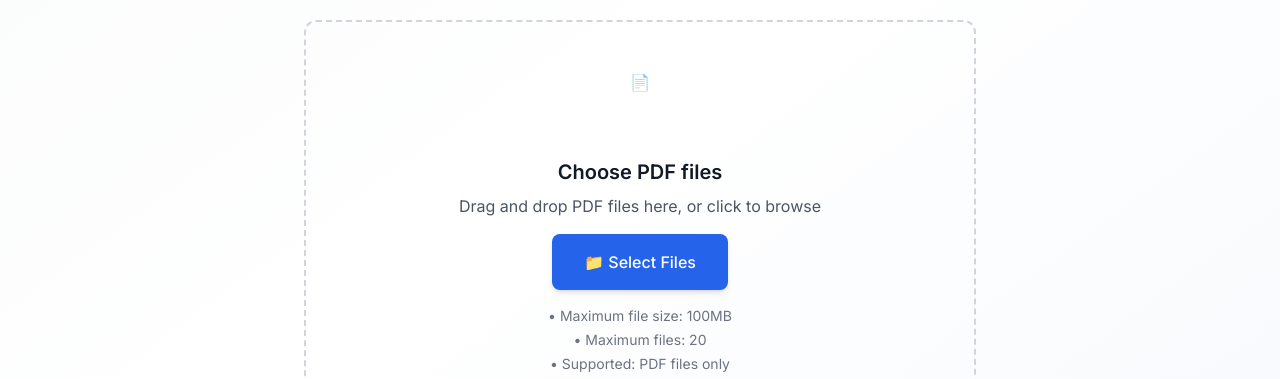
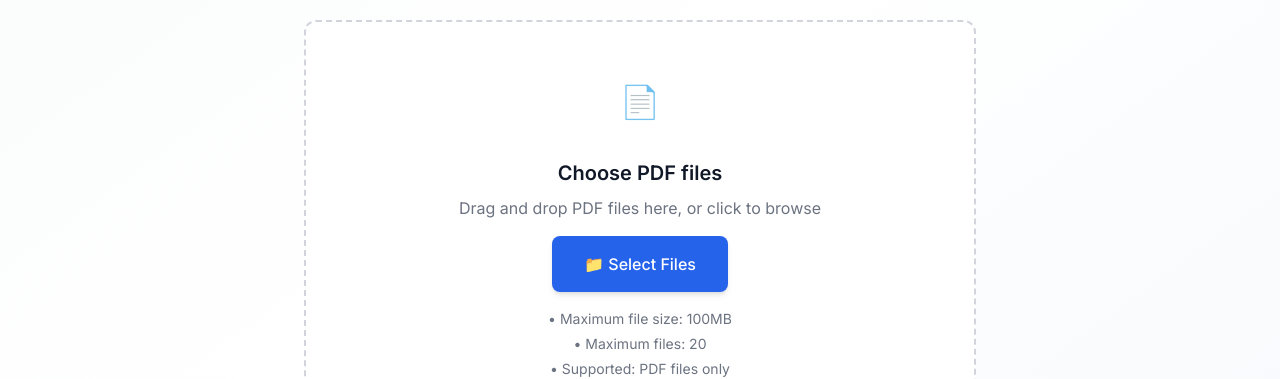
Before and after one commit to ulinycoin/clientpdf-pro, a React (Vite) app: page / in a window 1280 px wide. Shown: the part 424-803 px from the top of the page. Built offline with nearby package versions, Linux system fonts and the light colour scheme.

Commit message:
fix: update FileUploadZone with inline styles for guaranteed styling
- Replace CSS classes with inline styles
- Add proper hover effects
- Ensure consistent appearance regardless of Tailwind issues

```diff
--- a/src/components/molecules/FileUploadZone.tsx
+++ b/src/components/molecules/FileUploadZone.tsx
@@ -32,40 +32,83 @@ const FileUploadZone: React.FC<FileUploadZoneProps> = ({
     input.click()
   }
 
+  const zoneStyle = {
+    border: '2px dashed #d1d5db',
+    borderRadius: '12px',
+    padding: '48px',
+    textAlign: 'center' as const,
+    transition: 'all 0.2s ease',
+    cursor: 'pointer',
+    background: 'white'
+  }
+
   return (
     <div className={`relative ${className}`}>
       <div
         onClick={handleClick}
-        className="border-2 border-dashed border-gray-300 rounded-xl p-12 text-center transition-all duration-200 hover:border-blue-400 hover:bg-blue-50/50 cursor-pointer"
+        style={zoneStyle}
+        onMouseEnter={(e) => {
+          e.currentTarget.style.borderColor = '#3b82f6'
+          e.currentTarget.style.background = 'rgba(59, 130, 246, 0.05)'
+        }}
+        onMouseLeave={(e) => {
+          e.currentTarget.style.borderColor = '#d1d5db'
+          e.currentTarget.style.background = 'white'
+        }}
       >
-        <div className="mb-6">
-          <div className="w-16 h-16 mx-auto text-gray-400 mb-4">
+        <div style={{ marginBottom: '24px' }}>
+          <div style={{
+            width: '64px',
+            height: '64px',
+            margin: '0 auto 16px',
+            fontSize: '32px',
+            display: 'flex',
+            alignItems: 'center',
+            justifyContent: 'center',
+            color: '#9ca3af'
+          }}>
             📄
           </div>
         </div>
 
-        <div className="space-y-4">
+        <div style={{ display: 'flex', flexDirection: 'column', gap: '16px' }}>
           <div>
-            <h3 className="text-xl font-semibold text-gray-900 mb-2">
+            <h3 style={{
+              fontSize: '20px',
+              fontWeight: 600,
+              color: '#111827',
+              margin: '0 0 8px 0'
+            }}>
               Choose PDF files
             </h3>
-            <p className="text-gray-600">
+            <p style={{
+              color: '#6b7280',
+              margin: 0,
+              fontSize: '16px'
+            }}>
               Drag and drop PDF files here, or click to browse
             </p>
           </div>
 
+          <div style={{ pointerEvents: 'none' }}>
             <Button
               variant="primary"
               size="lg"
-            className="pointer-events-none"
             >
               📁 Select Files
             </Button>
+          </div>
 
-          <div className="text-sm text-gray-500 space-y-1">
-            <p>• Maximum file size: {Math.round(maxSize / (1024 * 1024))}MB</p>
-            <p>• Maximum files: {maxFiles}</p>
-            <p>• Supported: PDF files only</p>
+          <div style={{
+            fontSize: '14px',
+            color: '#6b7280',
+            display: 'flex',
+            flexDirection: 'column',
+            gap: '4px'
+          }}>
+            <p style={{ margin: 0 }}>• Maximum file size: {Math.round(maxSize / (1024 * 1024))}MB</p>
+            <p style={{ margin: 0 }}>• Maximum files: {maxFiles}</p>
+            <p style={{ margin: 0 }}>• Supported: PDF files only</p>
           </div>
         </div>
       </div>
```
Lines whose indentation alone changed are shown as unchanged.
